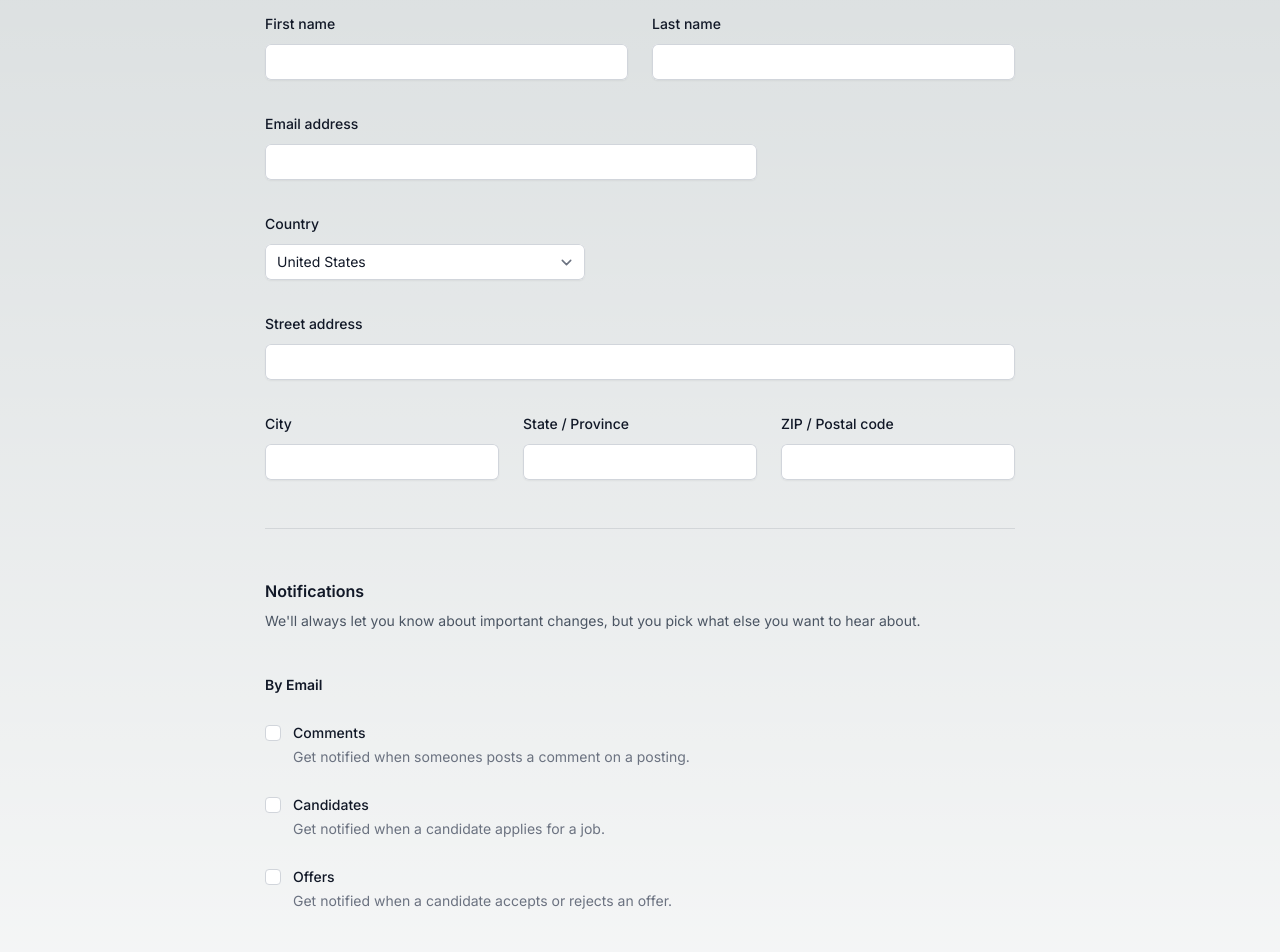
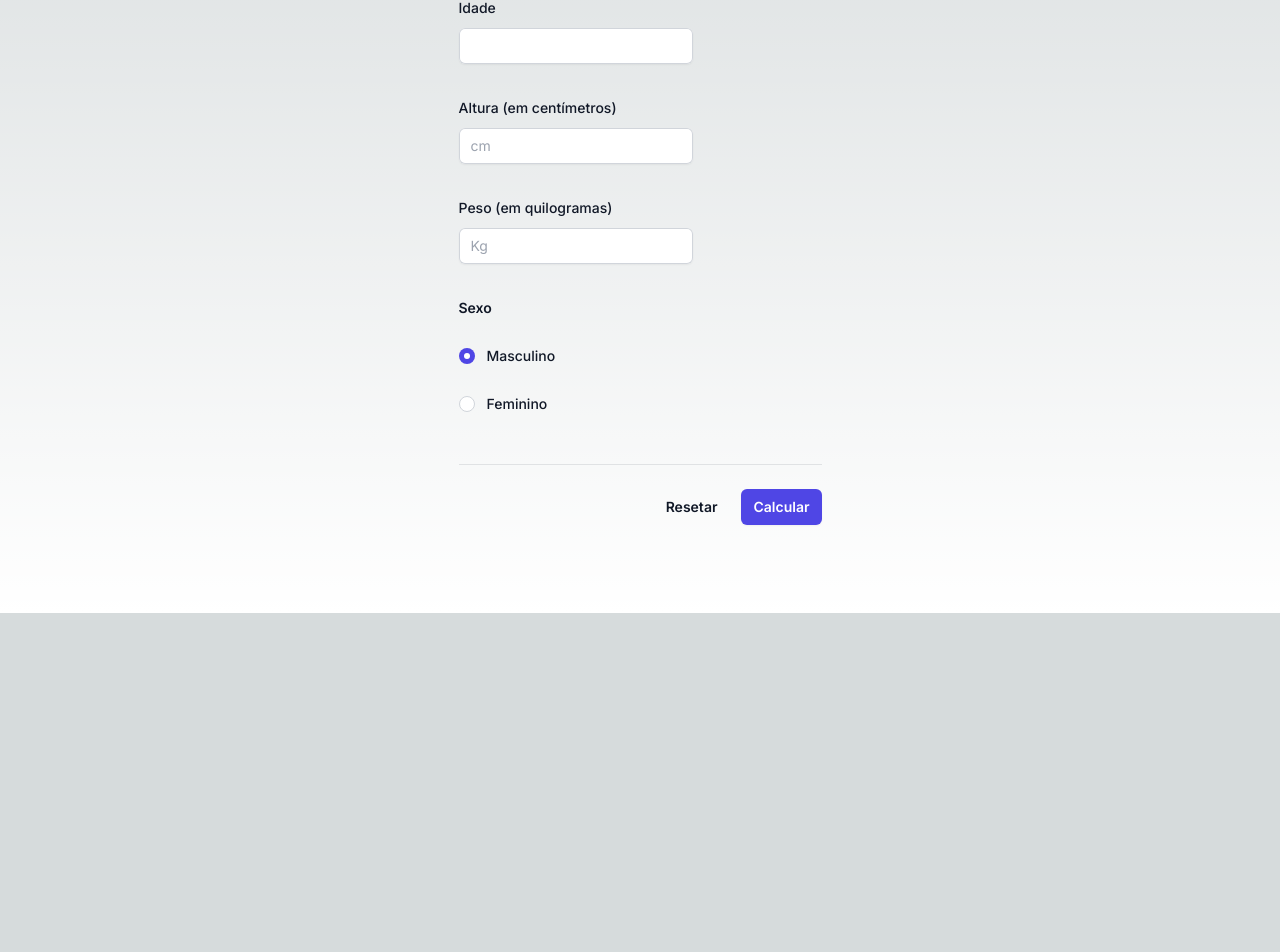
Before and after one commit to gustavofds/macros-calculator, a Next.js app: page / in a window 1280 px wide. Shown: the part 274-1226 px from the top of the page. After the commit the page ends 887 px from the top, so only its background shows below. Built offline with nearby package versions, Linux system fonts and the light colour scheme.

Commit message:
part: adjust inputs

```diff
--- a/app/MacrosCalcForm.tsx
+++ b/app/MacrosCalcForm.tsx
@@ -1,230 +1,137 @@
+'use client';
+
+import { useState } from 'react';
+
 export default function MacrosCalcForm() {
+  const [age, setAge] = useState('');
+  const [height, setHeight] = useState('');
+  const [weight, setWeight] = useState('');
+  const [sex, setSex] = useState('male');
+  console.log('SEXO', sex);
+
   return (
-    <form className="py-10">
+    <form
+      className="py-10"
+      onSubmit={(ev) => {
+        ev.preventDefault();
+        console.log(age);
+        console.log(height);
+        console.log(weight);
+        console.log(sex);
+      }}
+    >
       <div className="space-y-12">
         <div className="border-b border-gray-900/10 pb-12">
-
           <div className="mt-10 grid grid-cols-1 gap-x-6 gap-y-8 sm:grid-cols-6">
-            <div className="sm:col-span-3">
-              <label htmlFor="first-name" className="block text-sm font-medium leading-6 text-gray-900">
-                First name
+            <div className="sm:col-span-4">
+              <label
+                htmlFor="age"
+                className="block text-sm font-medium leading-6 text-gray-900"
+              >
+                Idade
               </label>
               <div className="mt-2">
                 <input
-                  type="text"
-                  name="first-name"
-                  id="first-name"
-                  autoComplete="given-name"
+                  type="number"
+                  name="age"
+                  id="age"
                   className="block w-full rounded-md border-0 py-1.5 text-gray-900 shadow-sm ring-1 ring-inset ring-gray-300 placeholder:text-gray-400 focus:ring-2 focus:ring-inset focus:ring-indigo-600 sm:text-sm sm:leading-6"
-                />
-              </div>
-            </div>
-
-            <div className="sm:col-span-3">
-              <label htmlFor="last-name" className="block text-sm font-medium leading-6 text-gray-900">
-                Last name
-              </label>
-              <div className="mt-2">
-                <input
-                  type="text"
-                  name="last-name"
-                  id="last-name"
-                  autoComplete="family-name"
-                  className="block w-full rounded-md border-0 py-1.5 text-gray-900 shadow-sm ring-1 ring-inset ring-gray-300 placeholder:text-gray-400 focus:ring-2 focus:ring-inset focus:ring-indigo-600 sm:text-sm sm:leading-6"
+                  value={age}
+                  onChange={(ev) => setAge(ev.target.value)}
                 />
               </div>
             </div>
 
             <div className="sm:col-span-4">
-              <label htmlFor="email" className="block text-sm font-medium leading-6 text-gray-900">
-                Email address
+              <label
+                htmlFor="height"
+                className="block text-sm font-medium leading-6 text-gray-900"
+              >
+                Altura (em centímetros)
               </label>
               <div className="mt-2">
                 <input
-                  id="email"
-                  name="email"
-                  type="email"
-                  autoComplete="email"
+                  id="height"
+                  name="height"
+                  type="number"
+                  autoComplete="height"
                   className="block w-full rounded-md border-0 py-1.5 text-gray-900 shadow-sm ring-1 ring-inset ring-gray-300 placeholder:text-gray-400 focus:ring-2 focus:ring-inset focus:ring-indigo-600 sm:text-sm sm:leading-6"
+                  placeholder="cm"
+                  value={height}
+                  onChange={(ev) => setHeight(ev.target.value)}
                 />
               </div>
             </div>
 
-            <div className="sm:col-span-3">
-              <label htmlFor="country" className="block text-sm font-medium leading-6 text-gray-900">
-                Country
-              </label>
-              <div className="mt-2">
-                <select
-                  id="country"
-                  name="country"
-                  autoComplete="country-name"
-                  className="block w-full rounded-md border-0 py-1.5 text-gray-900 shadow-sm ring-1 ring-inset ring-gray-300 focus:ring-2 focus:ring-inset focus:ring-indigo-600 sm:max-w-xs sm:text-sm sm:leading-6"
+            <div className="sm:col-span-4">
+              <label
+                htmlFor="weight"
+                className="block text-sm font-medium leading-6 text-gray-900"
               >
-                  <option>United States</option>
-                  <option>Canada</option>
-                  <option>Mexico</option>
-                </select>
-              </div>
-            </div>
-
-            <div className="col-span-full">
-              <label htmlFor="street-address" className="block text-sm font-medium leading-6 text-gray-900">
-                Street address
+                Peso (em quilogramas)
               </label>
               <div className="mt-2">
                 <input
-                  type="text"
-                  name="street-address"
-                  id="street-address"
-                  autoComplete="street-address"
+                  id="weight"
+                  name="weight"
+                  type="number"
                   className="block w-full rounded-md border-0 py-1.5 text-gray-900 shadow-sm ring-1 ring-inset ring-gray-300 placeholder:text-gray-400 focus:ring-2 focus:ring-inset focus:ring-indigo-600 sm:text-sm sm:leading-6"
+                  placeholder="Kg"
+                  value={weight}
+                  onChange={(ev) => setWeight(ev.target.value)}
                 />
               </div>
             </div>
 
-            <div className="sm:col-span-2 sm:col-start-1">
-              <label htmlFor="city" className="block text-sm font-medium leading-6 text-gray-900">
-                City
-              </label>
-              <div className="mt-2">
-                <input
-                  type="text"
-                  name="city"
-                  id="city"
-                  autoComplete="address-level2"
-                  className="block w-full rounded-md border-0 py-1.5 text-gray-900 shadow-sm ring-1 ring-inset ring-gray-300 placeholder:text-gray-400 focus:ring-2 focus:ring-inset focus:ring-indigo-600 sm:text-sm sm:leading-6"
-                />
-              </div>
-            </div>
-
-            <div className="sm:col-span-2">
-              <label htmlFor="region" className="block text-sm font-medium leading-6 text-gray-900">
-                State / Province
-              </label>
-              <div className="mt-2">
-                <input
-                  type="text"
-                  name="region"
-                  id="region"
-                  autoComplete="address-level1"
-                  className="block w-full rounded-md border-0 py-1.5 text-gray-900 shadow-sm ring-1 ring-inset ring-gray-300 placeholder:text-gray-400 focus:ring-2 focus:ring-inset focus:ring-indigo-600 sm:text-sm sm:leading-6"
-                />
-              </div>
-            </div>
-
-            <div className="sm:col-span-2">
-              <label htmlFor="postal-code" className="block text-sm font-medium leading-6 text-gray-900">
-                ZIP / Postal code
-              </label>
-              <div className="mt-2">
-                <input
-                  type="text"
-                  name="postal-code"
-                  id="postal-code"
-                  autoComplete="postal-code"
-                  className="block w-full rounded-md border-0 py-1.5 text-gray-900 shadow-sm ring-1 ring-inset ring-gray-300 placeholder:text-gray-400 focus:ring-2 focus:ring-inset focus:ring-indigo-600 sm:text-sm sm:leading-6"
-                />
-              </div>
-            </div>
-          </div>
-        </div>
-
-        <div className="border-b border-gray-900/10 pb-12">
-          <h2 className="text-base font-semibold leading-7 text-gray-900">Notifications</h2>
-          <p className="mt-1 text-sm leading-6 text-gray-600">
-            We&apos;ll always let you know about important changes, but you pick what else you want to hear about.
-          </p>
-
-          <div className="mt-10 space-y-10">
+            <div className="sm:col-span-4">
               <fieldset>
-              <legend className="text-sm font-semibold leading-6 text-gray-900">By Email</legend>
-              <div className="mt-6 space-y-6">
-                <div className="relative flex gap-x-3">
-                  <div className="flex h-6 items-center">
-                    <input
-                      id="comments"
-                      name="comments"
-                      type="checkbox"
-                      className="h-4 w-4 rounded border-gray-300 text-indigo-600 focus:ring-indigo-600"
-                    />
-                  </div>
-                  <div className="text-sm leading-6">
-                    <label htmlFor="comments" className="font-medium text-gray-900">
-                      Comments
-                    </label>
-                    <p className="text-gray-500">Get notified when someones posts a comment on a posting.</p>
-                  </div>
-                </div>
-                <div className="relative flex gap-x-3">
-                  <div className="flex h-6 items-center">
-                    <input
-                      id="candidates"
-                      name="candidates"
-                      type="checkbox"
-                      className="h-4 w-4 rounded border-gray-300 text-indigo-600 focus:ring-indigo-600"
-                    />
-                  </div>
-                  <div className="text-sm leading-6">
-                    <label htmlFor="candidates" className="font-medium text-gray-900">
-                      Candidates
-                    </label>
-                    <p className="text-gray-500">Get notified when a candidate applies for a job.</p>
-                  </div>
-                </div>
-                <div className="relative flex gap-x-3">
-                  <div className="flex h-6 items-center">
-                    <input
-                      id="offers"
-                      name="offers"
-                      type="checkbox"
-                      className="h-4 w-4 rounded border-gray-300 text-indigo-600 focus:ring-indigo-600"
-                    />
-                  </div>
-                  <div className="text-sm leading-6">
-                    <label htmlFor="offers" className="font-medium text-gray-900">
-                      Offers
-                    </label>
-                    <p className="text-gray-500">Get notified when a candidate accepts or rejects an offer.</p>
-                  </div>
-                </div>
-              </div>
-            </fieldset>
-            <fieldset>
-              <legend className="text-sm font-semibold leading-6 text-gray-900">Push Notifications</legend>
-              <p className="mt-1 text-sm leading-6 text-gray-600">These are delivered via SMS to your mobile phone.</p>
+                <legend className="text-sm font-semibold leading-6 text-gray-900">
+                  Sexo
+                </legend>
+                {/* <p className="mt-1 text-sm leading-6 text-gray-600">
+                  These are delivered via SMS to your mobile phone.
+                </p> */}
                 <div className="mt-6 space-y-6">
                   <div className="flex items-center gap-x-3">
                     <input
-                    id="push-everything"
-                    name="push-notifications"
+                      id="male"
+                      name="sex"
                       type="radio"
                       className="h-4 w-4 border-gray-300 text-indigo-600 focus:ring-indigo-600"
+                      // onChange={(ev) => setSex(ev.target.value)}
+                      value="male"
+                      onChange={(ev) => {
+                        console.log(ev);
+                        setSex(ev.target.value);
+                      }}
+                      checked={sex === 'male'}
                     />
-                  <label htmlFor="push-everything" className="block text-sm font-medium leading-6 text-gray-900">
-                    Everything
+                    <label
+                      htmlFor="male"
+                      className="block text-sm font-medium leading-6 text-gray-900"
+                    >
+                      Masculino
                     </label>
                   </div>
                   <div className="flex items-center gap-x-3">
                     <input
-                    id="push-email"
-                    name="push-notifications"
+                      id="female"
+                      name="sex"
                       type="radio"
                       className="h-4 w-4 border-gray-300 text-indigo-600 focus:ring-indigo-600"
+                      onChange={(ev) => {
+                        console.log(ev);
+                        setSex(ev.target.value);
+                      }}
+                      // onChange={(ev) => setSex(ev.target.value)}
+                      value="female"
+                      checked={sex === 'female'}
                     />
-                  <label htmlFor="push-email" className="block text-sm font-medium leading-6 text-gray-900">
-                    Same as email
-                  </label>
-                </div>
-                <div className="flex items-center gap-x-3">
-                  <input
-                    id="push-nothing"
-                    name="push-notifications"
-                    type="radio"
-                    className="h-4 w-4 border-gray-300 text-indigo-600 focus:ring-indigo-600"
-                  />
-                  <label htmlFor="push-nothing" className="block text-sm font-medium leading-6 text-gray-900">
-                    No push notifications
+                    <label
+                      htmlFor="female"
+                      className="block text-sm font-medium leading-6 text-gray-900"
+                    >
+                      Feminino
                     </label>
                   </div>
                 </div>
@@ -232,18 +139,22 @@ export default function MacrosCalcForm() {
             </div>
           </div>
         </div>
+      </div>
 
       <div className="mt-6 flex items-center justify-end gap-x-6">
-        <button type="button" className="text-sm font-semibold leading-6 text-gray-900">
-          Cancel
+        <button
+          type="button"
+          className="text-sm font-semibold leading-6 text-gray-900"
+        >
+          Resetar
         </button>
         <button
           type="submit"
           className="rounded-md bg-indigo-600 px-3 py-2 text-sm font-semibold text-white shadow-sm hover:bg-indigo-500 focus-visible:outline focus-visible:outline-2 focus-visible:outline-offset-2 focus-visible:outline-indigo-600"
         >
-          Save
+          Calcular
         </button>
       </div>
     </form>
-  )
+  );
 }
--- a/app/page.tsx
+++ b/app/page.tsx
@@ -1,9 +1,9 @@
-import Image from 'next/image'
-import MacrosCalcForm from './MacrosCalcForm'
+import Image from 'next/image';
+import MacrosCalcForm from './MacrosCalcForm';
 
 export default function Home() {
   return (
-      <div className="flex min-h-screen flex-col items-center justify-between p-24">
+    <div className="flex min-h-screen flex-col items-center justify-between p-12">
       <header className="z-10 w-full max-w-5xl items-center justify-between font-mono text-sm lg:flex">
         <p className="fixed left-0 top-0 flex w-full justify-center border-b border-gray-300 bg-gradient-to-b from-zinc-200 pb-6 pt-8 backdrop-blur-2xl dark:border-neutral-800 dark:bg-zinc-800/30 dark:from-inherit lg:static lg:w-auto  lg:rounded-xl lg:border lg:bg-gray-200 lg:p-4 lg:dark:bg-zinc-800/30">
           Sua dieta ideal na ponta do&nbsp;
@@ -29,10 +29,14 @@ export default function Home() {
           </a>
         </div>
       </header>
-        <h2 className="text-base font-semibold leading-7 text-gray-900">Calculadora de Macros - Dieta Flexível</h2>
-        <p className="mt-1 text-sm leading-6 text-gray-600">Saiba seu Gasto Calórico Diário para um Emagrecimento sustentável e duradouro.</p>
+      <h2 className="text-base font-semibold leading-7 text-gray-900 pt-8">
+        Calculadora de Macros - Dieta Flexível
+      </h2>
+      <p className="mt-1 text-sm leading-6 text-gray-600">
+        Saiba seu Gasto Calórico Diário para um Emagrecimento sustentável e
+        duradouro.
+      </p>
       <MacrosCalcForm />
     </div>
-
-  )
+  );
 }
```
Lines whose indentation alone changed are shown as unchanged.
